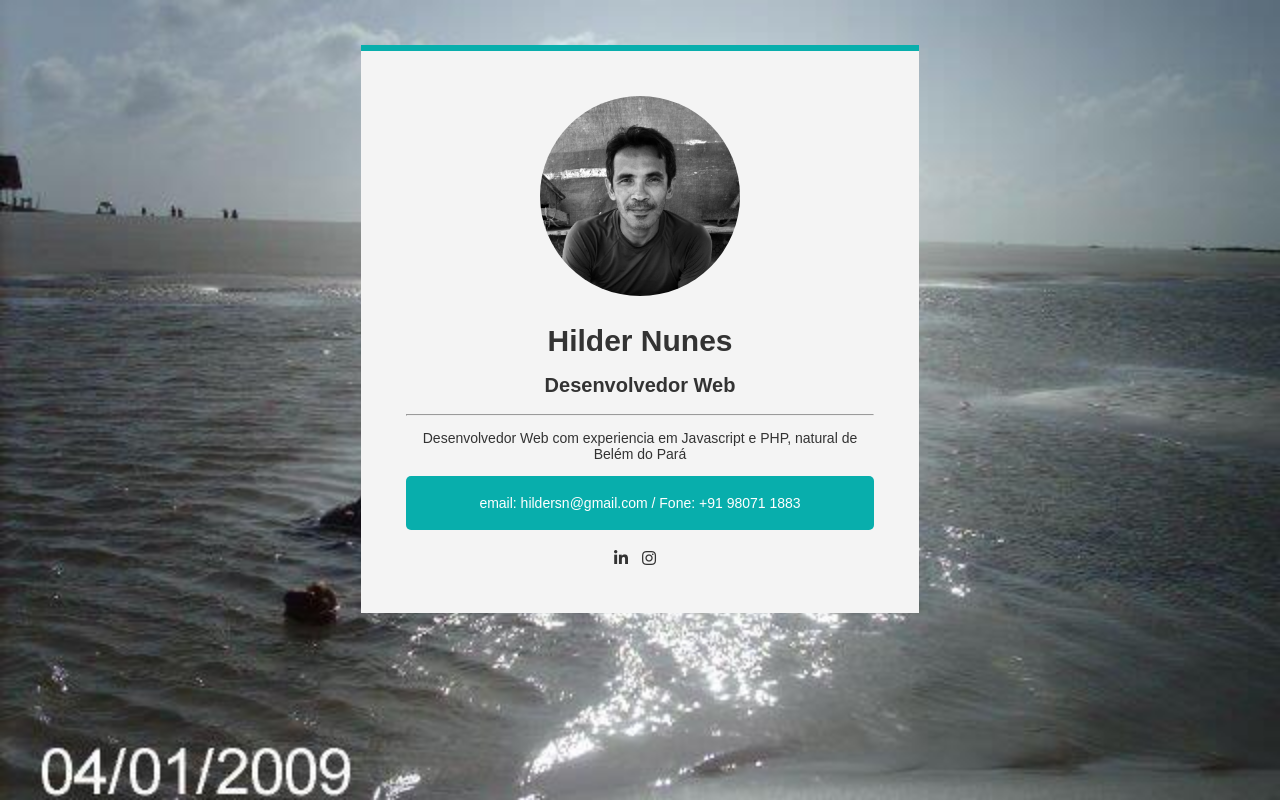
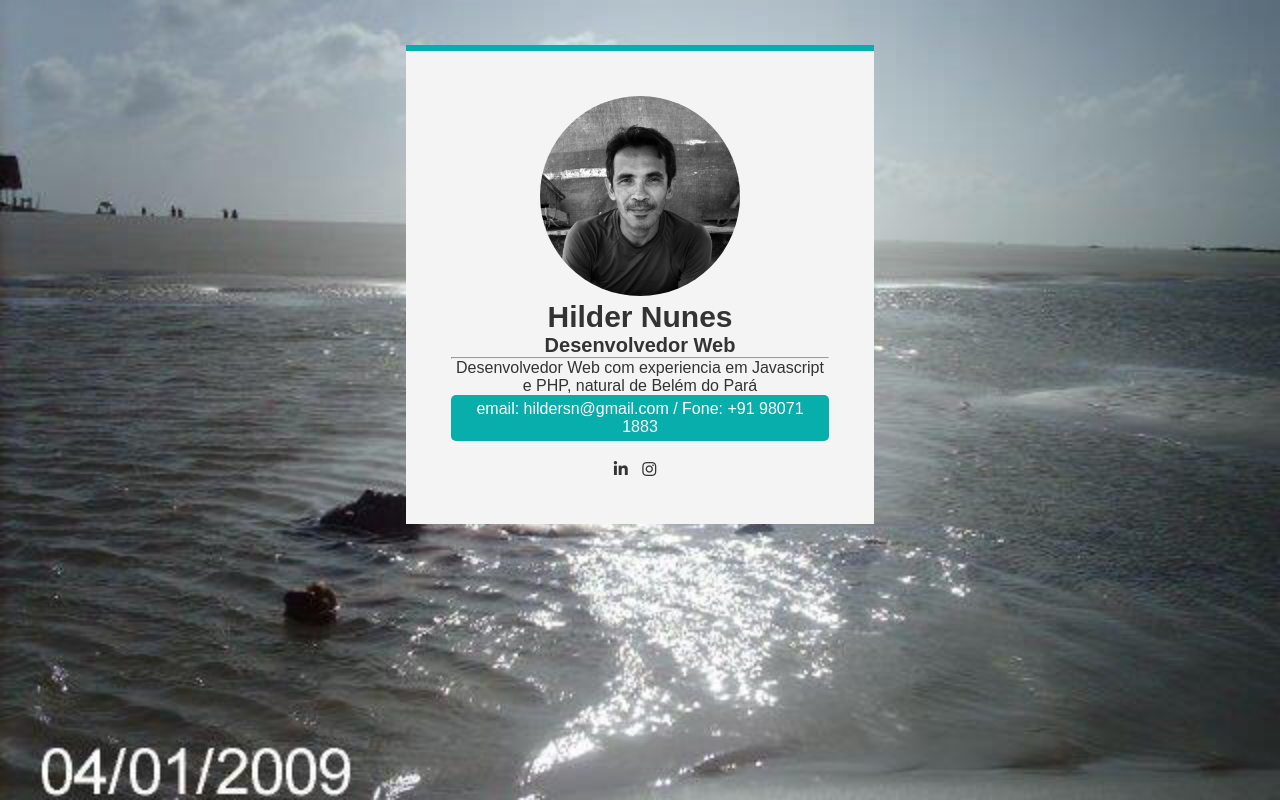
Before and after one commit to hsnunes/hsnunes.github.io, a PHP site: page / in a window 1280 px wide. Run offline with PHP 8.4, Linux system fonts and the light colour scheme; some libraries are stand-ins or nearby versions.

Commit message:
reset simples & determinando html e body 100%

```diff
--- a/css/style.css
+++ b/css/style.css
@@ -1,3 +1,13 @@
+* {
+    margin: 0;
+    padding: 0;
+    font-size: 16px;
+    box-sizing: border-box;
+}
+
+html, body {
+    min-height: 100%;
+}
 
 body {
     background: url('../img/hsnunes-bg.jpg') no-repeat center center fixed;
```
Also changed, not shown: README.md.
